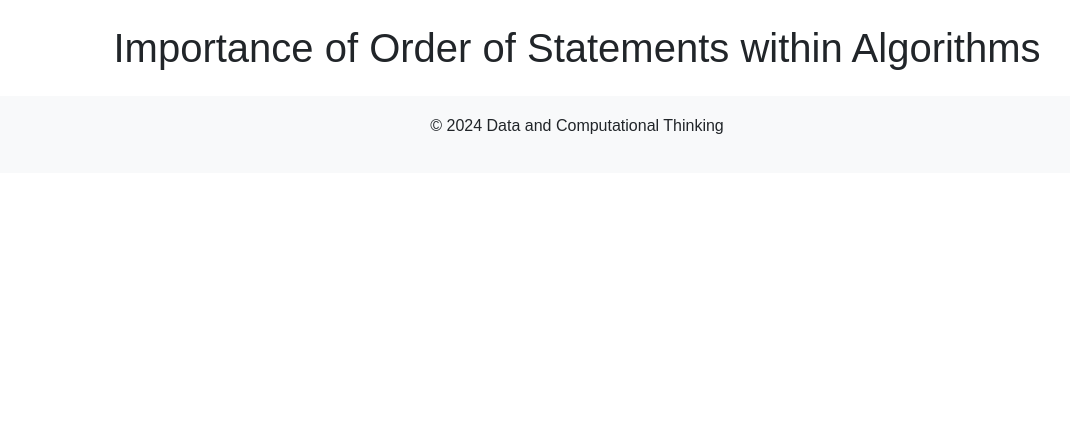
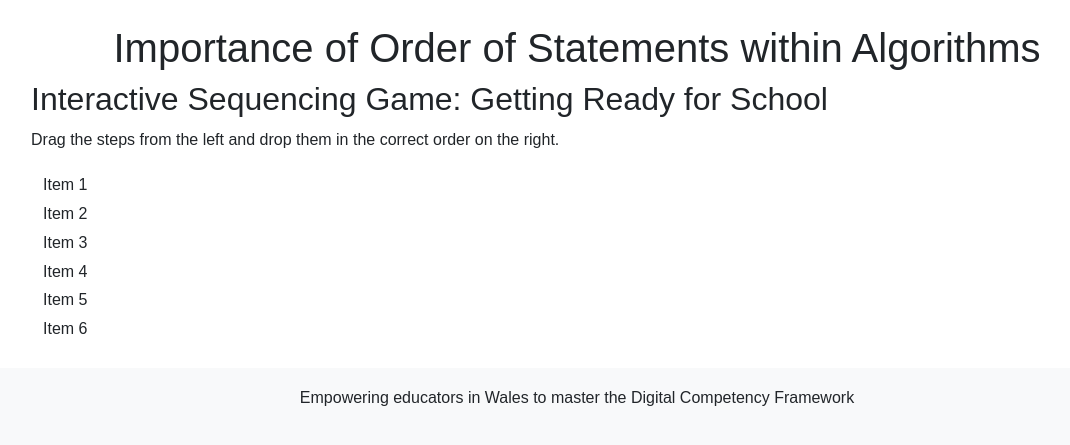
Before and after one commit to ELIIMORRIS/DCF, a Flask app: page /problem_solving/importance_of_order in a window 1280 px wide. Shown: the part 88-533 px from the top of the page, without its empty margins (63-1133 px from the left). Run offline with Flask 3, Linux system fonts and the light colour scheme.

Commit message:
sample drag and drop - importance of order html

```diff
--- a/static/js/script.js
+++ b/static/js/script.js
@@ -10,3 +10,38 @@ document.querySelectorAll('.collapsible').forEach(button => {
         }
     });
 });
+
+const items = document.querySelectorAll('.item');
+const lists = document.querySelectorAll('.list');
+
+items.forEach(item => {
+    item.addEventListener('dragstart', dragStart);
+    item.addEventListener('dragend', dragEnd);
+});
+
+lists.forEach(list => {
+    list.addEventListener('dragover', dragOver);
+    list.addEventListener('drop', drop);
+});
+
+function dragStart(e) {
+    e.dataTransfer.setData('text/plain', e.target.id);
+    setTimeout(() => {
+        e.target.classList.add('hide');
+    }, 0);
+}
+
+function dragEnd(e) {
+    e.target.classList.remove('hide');
+}
+
+function dragOver(e) {
+    e.preventDefault();
+}
+
+function drop(e) {
+    e.preventDefault();
+    const id = e.dataTransfer.getData('text/plain');
+    const draggable = document.getElementById(id);
+    e.target.appendChild(draggable);
+}
--- a/templates/base.html
+++ b/templates/base.html
@@ -63,7 +63,7 @@
     </main>
 
     <footer class="text-center py-3 mt-4 bg-light">
-        <p>&copy; 2024 Data and Computational Thinking</p>
+        <p>Empowering educators in Wales to master the Digital Competency Framework</p>
     </footer>
     <script src="https://cdn.jsdelivr.net/npm/bootstrap@5.1.3/dist/js/bootstrap.bundle.min.js"></script>
     <script src="{{ url_for('static', filename='js/script.js') }}"></script>
--- a/templates/problem_solving/identify_repetitions.html
+++ b/templates/problem_solving/identify_repetitions.html
@@ -1,6 +1,6 @@
 {% extends "base.html" %}
 
 {% block content %}
-
+Recognize patterns and repetitions in sequences.
 <p>Identify where to shorten a set of instructions by repeating steps</p>
 {% endblock %}
--- a/templates/problem_solving/importance_of_order.html
+++ b/templates/problem_solving/importance_of_order.html
@@ -1,6 +1,20 @@
 {% extends "base.html" %}
 
 {% block content %}
-
+<div class="container">
+    <h2>Interactive Sequencing Game: Getting Ready for School</h2>
+    <p>Drag the steps from the left and drop them in the correct order on the right.</p>
+    <div class="container">
+        <div class="list" id="list1">
+            <div class="item" draggable="true">Item 1</div>
+            <div class="item" draggable="true">Item 2</div>
+            <div class="item" draggable="true">Item 3</div>
+        </div>
+        <div class="list" id="list2">
+            <div class="item" draggable="true">Item 4</div>
+            <div class="item" draggable="true">Item 5</div>
+            <div class="item" draggable="true">Item 6</div>
+        </div>
+    </div>
 
 {% endblock %}
--- a/templates/problem_solving/instructions_change.html
+++ b/templates/problem_solving/instructions_change.html
@@ -2,6 +2,7 @@
 
 {% block content %}
 
+Modify instructions to achieve different outcomes
 
     <img src="{{ url_for('static', filename='images/instruct_a_robot.png') }}" alt="Instruct a Robot" class="section-image">
 {% endblock %}
--- a/templates/problem_solving/instructions_test_ideas.html
+++ b/templates/problem_solving/instructions_test_ideas.html
@@ -2,7 +2,11 @@
 
 {% block content %}
 
-
+Create and follow simple instructions using words, pictures, or symbols.
+Examples:
+<li>Have students create their own set of instructions for a simple task and then have a
+    peer try to follow them.</li>
+Importance of clear and accurate directions
 <section class="instructions">
     <!-- Tab nav for Instructions -->
     <ul class="nav nav-tabs" id="instructionsTabs" role="tablist">
```
Also changed, not shown: templates/problem_solving/debugging.html (+8 -1 lines).
